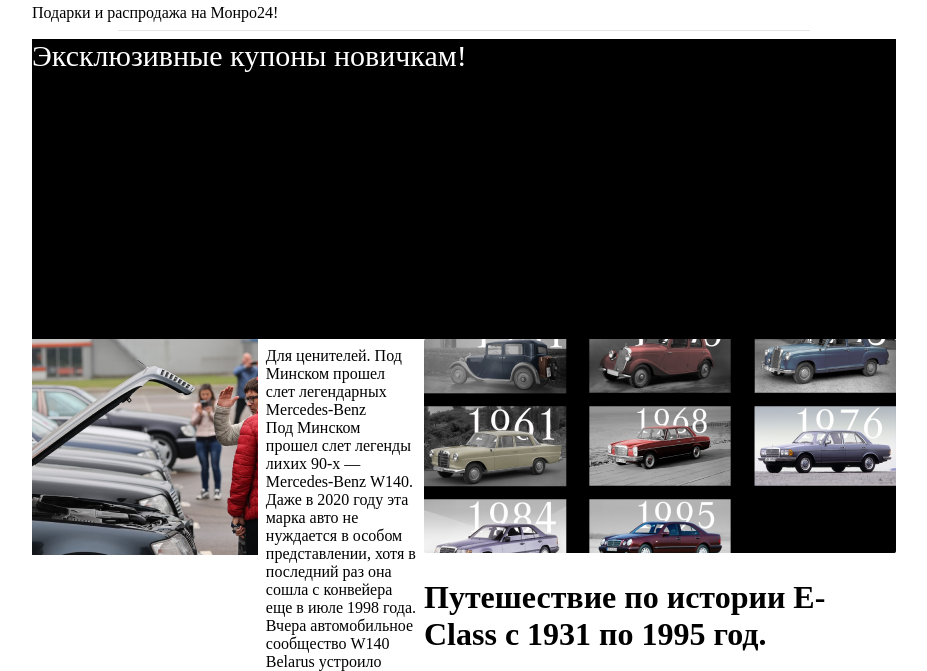
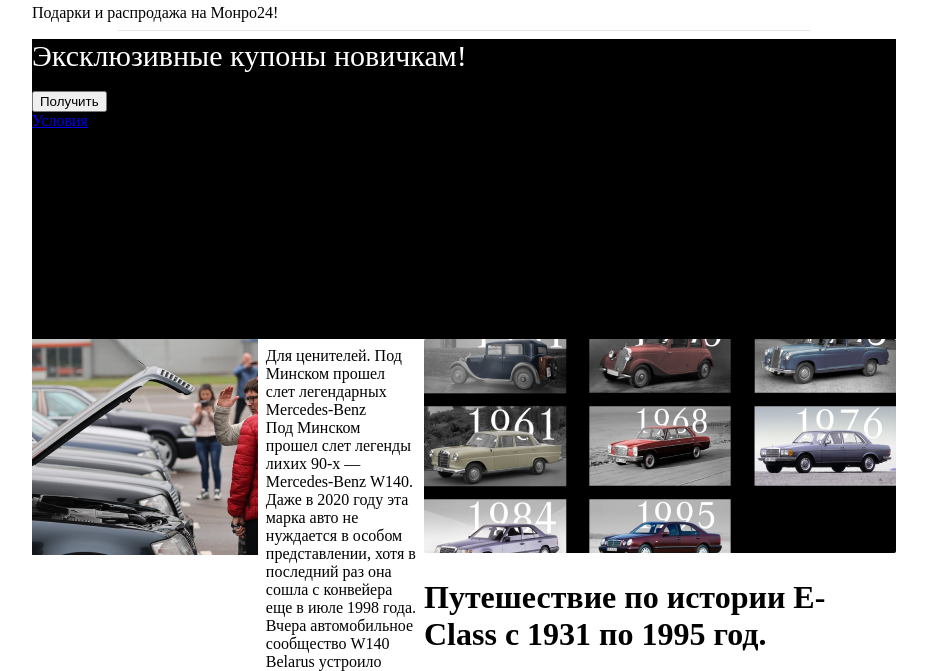
Before and after one commit to depst0r/Mercedes-Benz-test-tack, a website: page index.html in a window 1280 px wide. Shown: the part 1614-2285 px from the top of the page, without its empty margins (176-1103 px from the left). Drawn offline with Linux system fonts and the light colour scheme.

Commit message:
coupon-start

```diff
--- a/index.html
+++ b/index.html
@@ -201,12 +201,12 @@
             <span>Эксклюзивные купоны новичкам!</span>
           </div>
           <div class="coupon__body-main">
-            <div class="coupon__body-main-sum"></div>
-            <div class="coupon__body-main-btn"></div>
-          </div>
+            <div class="coupon__body-main-sum"><span>10%</span></div>
+            <div class="coupon__body-main-btn"><button>Получить</button></div>
           </div>
           <div class="coupon__footer">
-          <a href="#"></a>
+            <a href="#">Условия</a>
+          </div>
         </div>
       </div>
       <!-- /.coupon -->
@@ -371,7 +371,7 @@
     </div>
   </div>
   <!-- /.container -->
-  <div class="form">
+
   <!-- /.form__navigation -->
   <div class="form">
     <div class="form__navigation">
@@ -465,7 +465,7 @@
         </div>
       </div>
     </div>
-    </div>
+
     <!-- /.modal -->
     <div class="popup-coupon">
       <div class="popup__container">
```
Lines whose indentation alone changed are shown as unchanged.
